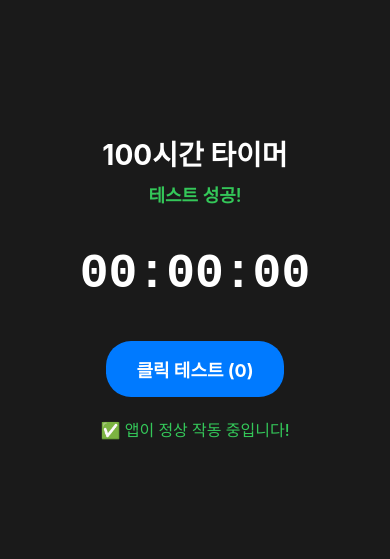
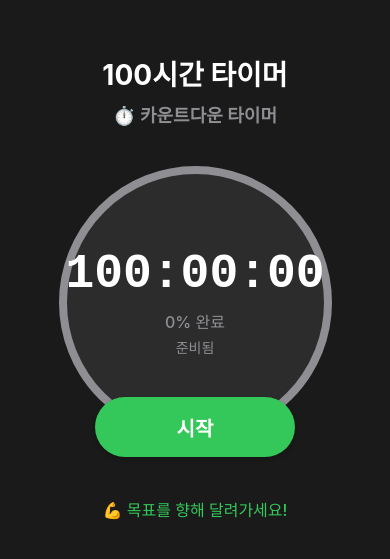
Before and after one commit to kimminsu31415/100H-Timer, a React Native app: screen / in a window 390 px wide. Shown: the part 135-694 px from the top of the page. Built offline with nearby package versions, Linux system fonts and the light colour scheme.

Commit message:
add: count 기능

```diff
--- a/App.tsx
+++ b/App.tsx
@@ -1,34 +1,44 @@
 import React from 'react';
 import { StatusBar } from 'expo-status-bar';
-import {
-  StyleSheet,
-  View,
-  SafeAreaView,
-  Text,
-  TouchableOpacity,
-} from 'react-native';
+import { StyleSheet, View, SafeAreaView, Text } from 'react-native';
+import { TimerDisplay } from './src/components/TimerDisplay';
+import { TimerControls } from './src/components/TimerControls';
+import { useCountdownTimer } from './src/hooks/useCountdownTimer';
+import { COLORS } from './src/constants';
 
 export default function App() {
-  const [count, setCount] = React.useState(0);
+  const { timerState, formatTime, toggleTimer, resetTimer, isCompleted } =
+    useCountdownTimer();
 
   return (
     <SafeAreaView style={styles.container}>
       <View style={styles.content}>
         <Text style={styles.title}>100시간 타이머</Text>
-        <Text style={styles.subtitle}>테스트 성공!</Text>
+        <Text style={styles.subtitle}>
+          {isCompleted ? '🎉 목표 달성!' : '⏱️ 카운트다운 타이머'}
+        </Text>
 
-        <View style={styles.timerDisplay}>
-          <Text style={styles.timerText}>00:00:00</Text>
-        </View>
+        <TimerDisplay
+          formattedTime={formatTime(timerState.timeLeft)}
+          progress={timerState.progress}
+          isRunning={timerState.isRunning}
+          isPaused={timerState.isPaused}
+          isCompleted={isCompleted}
+        />
 
-        <TouchableOpacity
-          style={styles.button}
-          onPress={() => setCount(count + 1)}
-        >
-          <Text style={styles.buttonText}>클릭 테스트 ({count})</Text>
-        </TouchableOpacity>
+        <TimerControls
+          isRunning={timerState.isRunning}
+          isPaused={timerState.isPaused}
+          isCompleted={isCompleted}
+          onToggle={toggleTimer}
+          onReset={resetTimer}
+        />
 
-        <Text style={styles.status}>✅ 앱이 정상 작동 중입니다!</Text>
+        <Text style={styles.status}>
+          {isCompleted
+            ? '✅ 100시간 완료! 축하합니다!'
+            : '💪 목표를 향해 달려가세요!'}
+        </Text>
       </View>
       <StatusBar style="light" />
     </SafeAreaView>
@@ -38,7 +48,7 @@ export default function App() {
 const styles = StyleSheet.create({
   container: {
     flex: 1,
-    backgroundColor: '#1a1a1a',
+    backgroundColor: COLORS.background,
   },
   content: {
     flex: 1,
@@ -49,40 +59,21 @@ const styles = StyleSheet.create({
   title: {
     fontSize: 28,
     fontWeight: 'bold',
-    color: '#ffffff',
+    color: COLORS.text,
     marginBottom: 8,
   },
   subtitle: {
     fontSize: 18,
-    color: '#34C759',
-    marginBottom: 40,
+    color: COLORS.textSecondary,
+    marginBottom: 100,
     fontWeight: '600',
-  },
-  timerDisplay: {
-    marginBottom: 40,
-  },
-  timerText: {
-    fontSize: 48,
-    fontWeight: 'bold',
-    color: '#ffffff',
-    fontFamily: 'monospace',
-  },
-  button: {
-    backgroundColor: '#007AFF',
-    paddingHorizontal: 30,
-    paddingVertical: 15,
-    borderRadius: 25,
-    marginBottom: 20,
-  },
-  buttonText: {
-    color: '#ffffff',
-    fontSize: 18,
-    fontWeight: 'bold',
+    textAlign: 'center',
   },
   status: {
-    color: '#34C759',
+    color: COLORS.success,
     fontSize: 16,
     fontWeight: '500',
     textAlign: 'center',
+    marginTop: 20,
   },
 });
--- a/src/components/TimerControls.tsx
+++ b/src/components/TimerControls.tsx
@@ -1,52 +1,53 @@
 import React from 'react';
 import { View, TouchableOpacity, Text, StyleSheet } from 'react-native';
 import { COLORS } from '../constants';
-import { TimerState } from '../types';
 
 interface TimerControlsProps {
-  timerState: TimerState;
-  onStart: () => void;
-  onPause: () => void;
-  onResume: () => void;
+  isRunning: boolean;
+  isPaused: boolean;
+  isCompleted: boolean;
+  onToggle: () => void;
   onReset: () => void;
 }
 
 export const TimerControls: React.FC<TimerControlsProps> = ({
-  timerState,
-  onStart,
-  onPause,
-  onResume,
+  isRunning,
+  isPaused,
+  isCompleted,
+  onToggle,
   onReset,
 }) => {
-  const getMainButtonAction = () => {
-    if (!timerState.isRunning && !timerState.isPaused) {
-      return { text: '시작', action: onStart, color: COLORS.success };
-    } else if (timerState.isRunning) {
-      return { text: '일시정지', action: onPause, color: COLORS.warning };
-    } else {
-      return { text: '재개', action: onResume, color: COLORS.success };
-    }
+  const getMainButtonText = () => {
+    if (isCompleted) return '다시 시작';
+    if (!isRunning) return '시작';
+    if (isPaused) return '재개';
+    return '일시정지';
   };
 
-  const mainButton = getMainButtonAction();
+  const getMainButtonColor = () => {
+    if (isCompleted) return COLORS.success;
+    if (!isRunning) return COLORS.success;
+    if (isPaused) return COLORS.primary;
+    return COLORS.warning;
+  };
+
+  const mainButtonColor = getMainButtonColor();
 
   return (
     <View style={styles.container}>
       <View style={styles.buttonRow}>
         {/* Main Control Button */}
         <TouchableOpacity
-          style={[styles.mainButton, { backgroundColor: mainButton.color }]}
-          onPress={mainButton.action}
+          style={[styles.mainButton, { backgroundColor: mainButtonColor }]}
+          onPress={onToggle}
           activeOpacity={0.8}
         >
-          <Text style={styles.mainButtonText}>{mainButton.text}</Text>
+          <Text style={styles.mainButtonText}>{getMainButtonText()}</Text>
         </TouchableOpacity>
       </View>
 
       {/* Reset Button */}
-      {(timerState.isRunning ||
-        timerState.isPaused ||
-        timerState.elapsedTime > 0) && (
+      {(isRunning || isPaused || isCompleted) && (
         <View style={styles.buttonRow}>
           <TouchableOpacity
             style={styles.resetButton}
--- a/src/components/TimerDisplay.tsx
+++ b/src/components/TimerDisplay.tsx
@@ -1,12 +1,13 @@
 import React from 'react';
 import { View, Text, StyleSheet, Dimensions } from 'react-native';
 import { COLORS } from '../constants';
-import { formatProgress } from '../utils/timeUtils';
-import { TimerState } from '../types';
 
 interface TimerDisplayProps {
-  timerState: TimerState;
   formattedTime: string;
+  progress: number;
+  isRunning: boolean;
+  isPaused: boolean;
+  isCompleted: boolean;
 }
 
 const { width } = Dimensions.get('window');
@@ -14,14 +15,30 @@ const CIRCLE_SIZE = Math.min(width * 0.7, 300);
 const STROKE_WIDTH = 8;
 
 export const TimerDisplay: React.FC<TimerDisplayProps> = ({
-  timerState,
   formattedTime,
+  progress,
+  isRunning,
+  isPaused,
+  isCompleted,
 }) => {
-  const progress = formatProgress(timerState.elapsedTime);
   const radius = (CIRCLE_SIZE - STROKE_WIDTH) / 2;
   const circumference = 2 * Math.PI * radius;
   const strokeDasharray = circumference;
   const strokeDashoffset = circumference - (progress / 100) * circumference;
+
+  const getStatusText = () => {
+    if (isCompleted) return '완료!';
+    if (isPaused) return '일시정지됨';
+    if (isRunning) return '실행 중...';
+    return '준비됨';
+  };
+
+  const getStatusColor = () => {
+    if (isCompleted) return COLORS.success;
+    if (isPaused) return COLORS.warning;
+    if (isRunning) return COLORS.primary;
+    return COLORS.textSecondary;
+  };
 
   return (
     <View style={styles.container}>
@@ -51,7 +68,12 @@ export const TimerDisplay: React.FC<TimerDisplayProps> = ({
         {/* Time Display */}
         <View style={styles.timeContainer}>
           <Text style={styles.timeText}>{formattedTime}</Text>
-          <Text style={styles.progressText}>{progress.toFixed(1)}%</Text>
+          <Text style={[styles.progressText, { color: getStatusColor() }]}>
+            {progress}% 완료
+          </Text>
+          <Text style={[styles.statusText, { color: getStatusColor() }]}>
+            {getStatusText()}
+          </Text>
         </View>
       </View>
     </View>
@@ -99,8 +121,12 @@ const styles = StyleSheet.create({
   },
   progressText: {
     fontSize: 16,
-    color: COLORS.textSecondary,
     marginTop: 8,
     fontWeight: '500',
   },
+  statusText: {
+    fontSize: 14,
+    marginTop: 4,
+    fontWeight: '400',
+  },
 });
--- /dev/null
+++ b/src/hooks/useCountdownTimer.ts
@@ -0,0 +1,142 @@
+import { useState, useEffect, useRef, useCallback } from 'react';
+
+interface TimerState {
+  isRunning: boolean;
+  isPaused: boolean;
+  timeLeft: number;
+  progress: number;
+}
+
+const TOTAL_TIME = 100 * 60 * 60; // 100시간을 초 단위로
+
+export const useCountdownTimer = () => {
+  const [timerState, setTimerState] = useState<TimerState>({
+    isRunning: false,
+    isPaused: false,
+    timeLeft: TOTAL_TIME,
+    progress: 0,
+  });
+
+  const intervalRef = useRef<NodeJS.Timeout | null>(null);
+
+  // 시간 포맷팅 함수
+  const formatTime = useCallback((seconds: number) => {
+    const hours = Math.floor(seconds / 3600);
+    const minutes = Math.floor((seconds % 3600) / 60);
+    const secs = seconds % 60;
+
+    return `${hours.toString().padStart(2, '0')}:${minutes
+      .toString()
+      .padStart(2, '0')}:${secs.toString().padStart(2, '0')}`;
+  }, []);
+
+  // 타이머 시작
+  const startTimer = useCallback(() => {
+    setTimerState((prev) => ({
+      ...prev,
+      isRunning: true,
+      isPaused: false,
+      timeLeft: TOTAL_TIME,
+      progress: 0,
+    }));
+  }, []);
+
+  // 타이머 일시정지
+  const pauseTimer = useCallback(() => {
+    setTimerState((prev) => ({
+      ...prev,
+      isPaused: true,
+    }));
+  }, []);
+
+  // 타이머 재개
+  const resumeTimer = useCallback(() => {
+    setTimerState((prev) => ({
+      ...prev,
+      isPaused: false,
+    }));
+  }, []);
+
+  // 타이머 리셋
+  const resetTimer = useCallback(() => {
+    setTimerState({
+      isRunning: false,
+      isPaused: false,
+      timeLeft: TOTAL_TIME,
+      progress: 0,
+    });
+  }, []);
+
+  // 타이머 토글 (시작/일시정지/재개)
+  const toggleTimer = useCallback(() => {
+    if (!timerState.isRunning) {
+      startTimer();
+    } else if (timerState.isPaused) {
+      resumeTimer();
+    } else {
+      pauseTimer();
+    }
+  }, [
+    timerState.isRunning,
+    timerState.isPaused,
+    startTimer,
+    pauseTimer,
+    resumeTimer,
+  ]);
+
+  // 타이머 로직
+  useEffect(() => {
+    if (
+      timerState.isRunning &&
+      !timerState.isPaused &&
+      timerState.timeLeft > 0
+    ) {
+      intervalRef.current = setInterval(() => {
+        setTimerState((prev) => {
+          const newTimeLeft = prev.timeLeft - 1;
+          const newProgress = Math.round(
+            ((TOTAL_TIME - newTimeLeft) / TOTAL_TIME) * 100
+          );
+
+          if (newTimeLeft <= 0) {
+            return {
+              ...prev,
+              isRunning: false,
+              timeLeft: 0,
+              progress: 100,
+            };
+          }
+
+          return {
+            ...prev,
+            timeLeft: newTimeLeft,
+            progress: newProgress,
+          };
+        });
+      }, 1000);
+    } else if (intervalRef.current) {
+      clearInterval(intervalRef.current);
+      intervalRef.current = null;
+    }
+
+    return () => {
+      if (intervalRef.current) {
+        clearInterval(intervalRef.current);
+      }
+    };
+  }, [timerState.isRunning, timerState.isPaused, timerState.timeLeft]);
+
+  // 완료 여부
+  const isCompleted = timerState.timeLeft === 0;
+
+  return {
+    timerState,
+    formatTime,
+    startTimer,
+    pauseTimer,
+    resumeTimer,
+    resetTimer,
+    toggleTimer,
+    isCompleted,
+  };
+};
```
